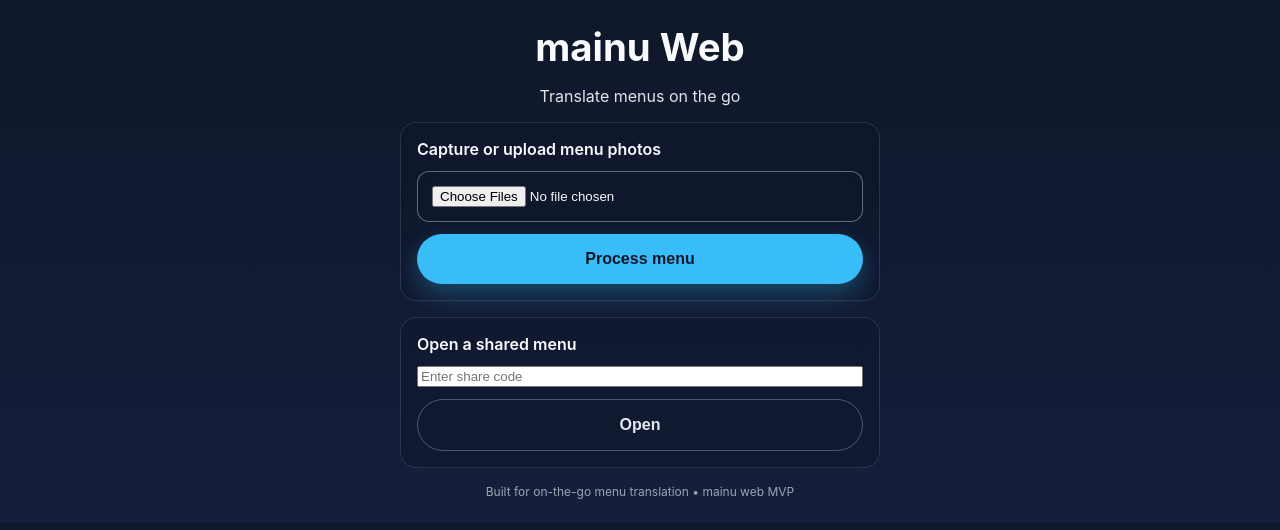
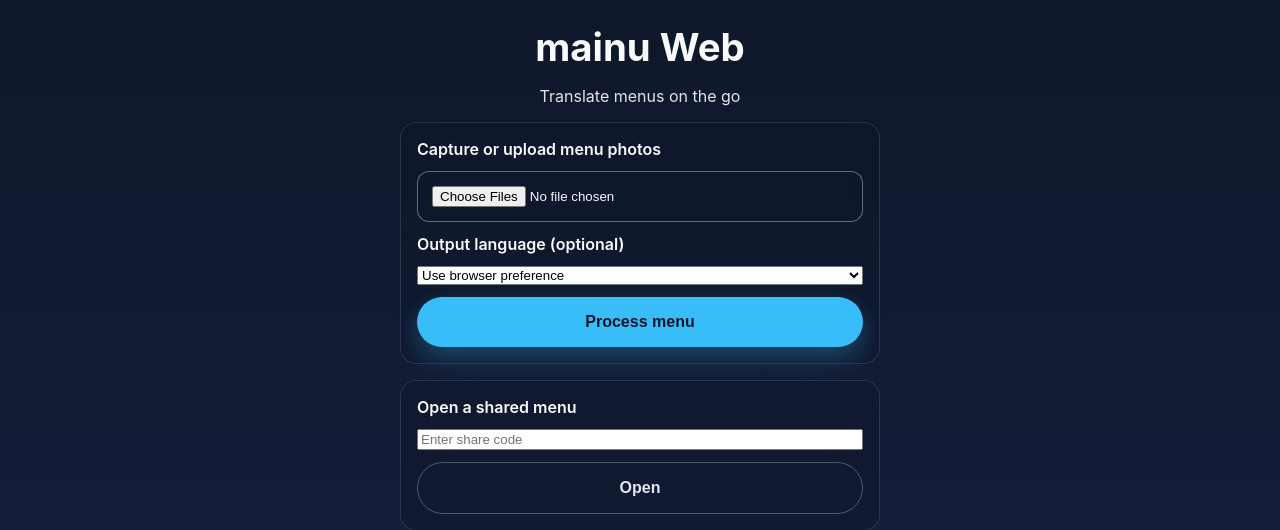
Before and after one commit to kianyangchn/mainu-web, a FastAPI app: page / in a window 1280 px wide. Shown: the top 530 px of the page. Run offline with FastAPI, Linux system fonts and the light colour scheme.

Commit message:
output language choice

```diff
--- a/app/config.py
+++ b/app/config.py
@@ -16,7 +16,7 @@ class Settings(BaseSettings):
     openai_api_key: Optional[str] = None
     openai_model: str = "gpt-5-nano"
     input_language: Optional[str] = None
-    output_language: str = "English"
+    default_output_language: str = "English"
     share_token_ttl_minutes: int = 1440  # 24 hours per PRD
 
 
--- a/app/schemas.py
+++ b/app/schemas.py
@@ -39,3 +39,7 @@ class MenuProcessingResponse(BaseModel):
     template: MenuTemplate
     share_token: str
     share_url: str | None = None
+    detected_language: str | None = Field(
+        default=None,
+        description="Temporary debug field exposing the derived output language. Remove before GA.",
+    )
--- a/app/services/llm.py
+++ b/app/services/llm.py
@@ -40,6 +40,9 @@ class LLMMenuService:
         images: Sequence[bytes],
         filenames: Sequence[str] | None = None,
         content_types: Sequence[str] | None = None,
+        *,
+        input_language: str | None = None,
+        output_language: str | None = None,
     ) -> MenuTemplate:
         """Invoke the multimodal LLM and coerce the response into a template."""
 
@@ -49,7 +52,8 @@ class LLMMenuService:
         file_ids = await self._upload_images(images, filenames, content_types)
         schema_text = json.dumps(build_response_object_schema())
         user_prompt = build_user_prompt(
-            settings.input_language, settings.output_language
+            input_language or settings.input_language,
+            output_language or settings.default_output_language,
         )
         request_content = _build_request_content(
             file_ids, filenames, user_prompt, schema_text
--- a/app/templates/home.html
+++ b/app/templates/home.html
@@ -151,6 +151,19 @@
             capture="environment"
             required
           />
+          <label for="output-language">Output language (optional)</label>
+          <select id="output-language" name="output_language">
+            <option value="">Use browser preference</option>
+            <option value="English">English</option>
+            <option value="es">Español</option>
+            <option value="fr">Français</option>
+            <option value="de">Deutsch</option>
+            <option value="it">Italiano</option>
+            <option value="ja">日本語</option>
+            <option value="ko">한국어</option>
+            <option value="zh-CN">简体中文</option>
+            <option value="zh-TW">繁體中文</option>
+          </select>
           <button type="submit">Process menu</button>
         </form>
         <form id="share-form" action="" method="get">
@@ -166,6 +179,7 @@
       </section>
       <section id="results" hidden>
         <h2>Ready to share</h2>
+        <p id="detected-language" class="meta" hidden></p>
         <p><strong>Share link:</strong> <a id="share-link" href="#"></a></p>
         <div id="menu-preview"></div>
       </section>
@@ -177,13 +191,18 @@
       const resultsPanel = document.getElementById("results");
       const shareLink = document.getElementById("share-link");
       const menuPreview = document.getElementById("menu-preview");
+      const detectedLanguage = document.getElementById("detected-language");
 
       uploadForm.addEventListener("submit", async (event) => {
         event.preventDefault();
         const files = document.getElementById("menu-files").files;
+        const outputLanguageSelect = document.getElementById("output-language");
         if (!files.length) return;
         const data = new FormData();
         Array.from(files).forEach((file) => data.append("files", file));
+        if (outputLanguageSelect && outputLanguageSelect.value) {
+          data.append("output_language", outputLanguageSelect.value);
+        }
 
         const response = await fetch("/menu/process", {
           method: "POST",
@@ -199,6 +218,12 @@
         const payload = await response.json();
         shareLink.href = payload.share_url;
         shareLink.textContent = payload.share_url;
+        if (payload.detected_language) {
+          detectedLanguage.textContent = `Detected language (debug): ${payload.detected_language}`;
+          detectedLanguage.hidden = false;
+        } else {
+          detectedLanguage.hidden = true;
+        }
         menuPreview.innerHTML = renderMenu(payload.template);
         resultsPanel.hidden = false;
       });
```
Also changed, not shown: app/routes/menu.py (+37 -3 lines), tests/routes/test_menu.py (+29 -1 lines).
